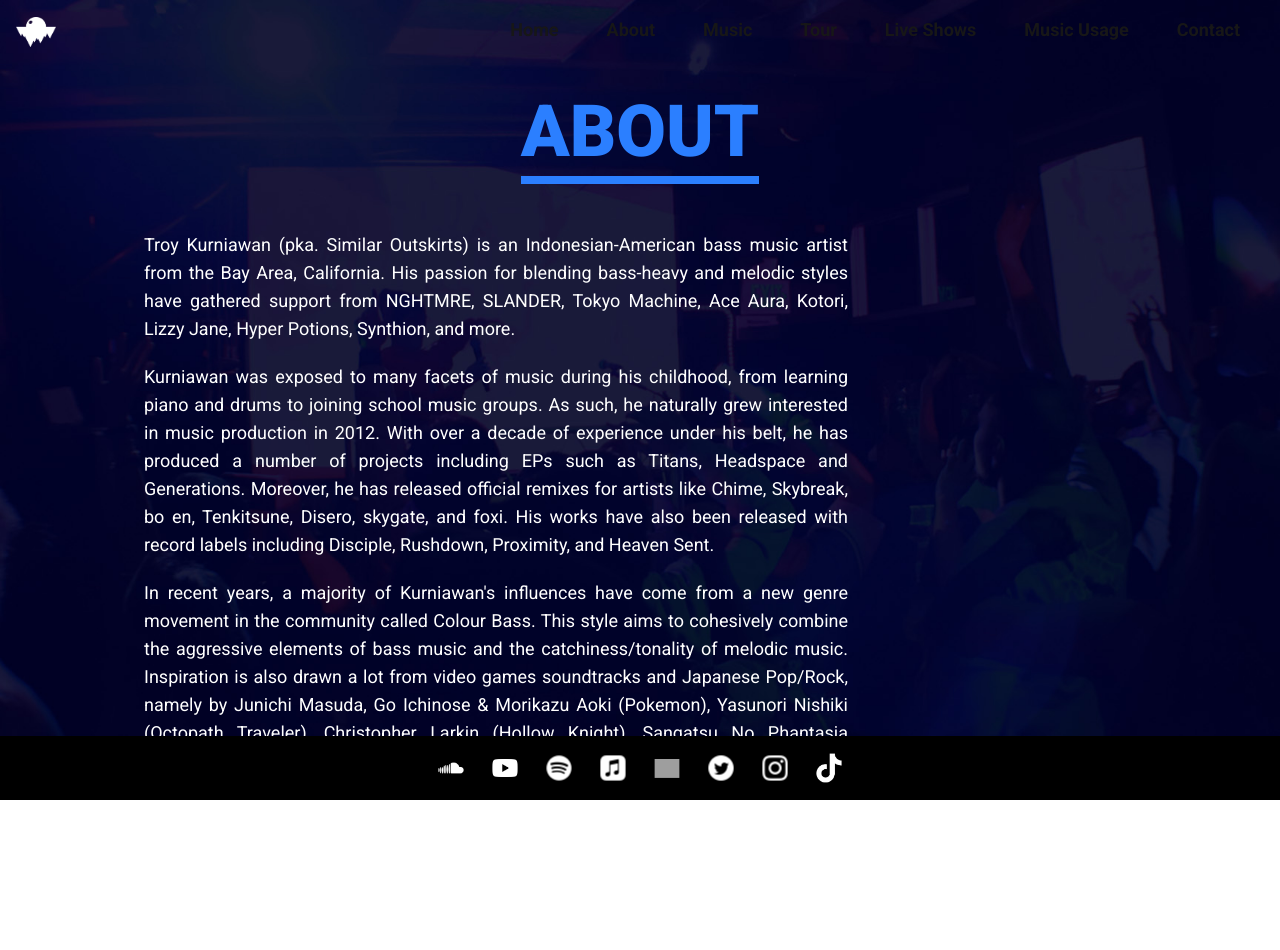
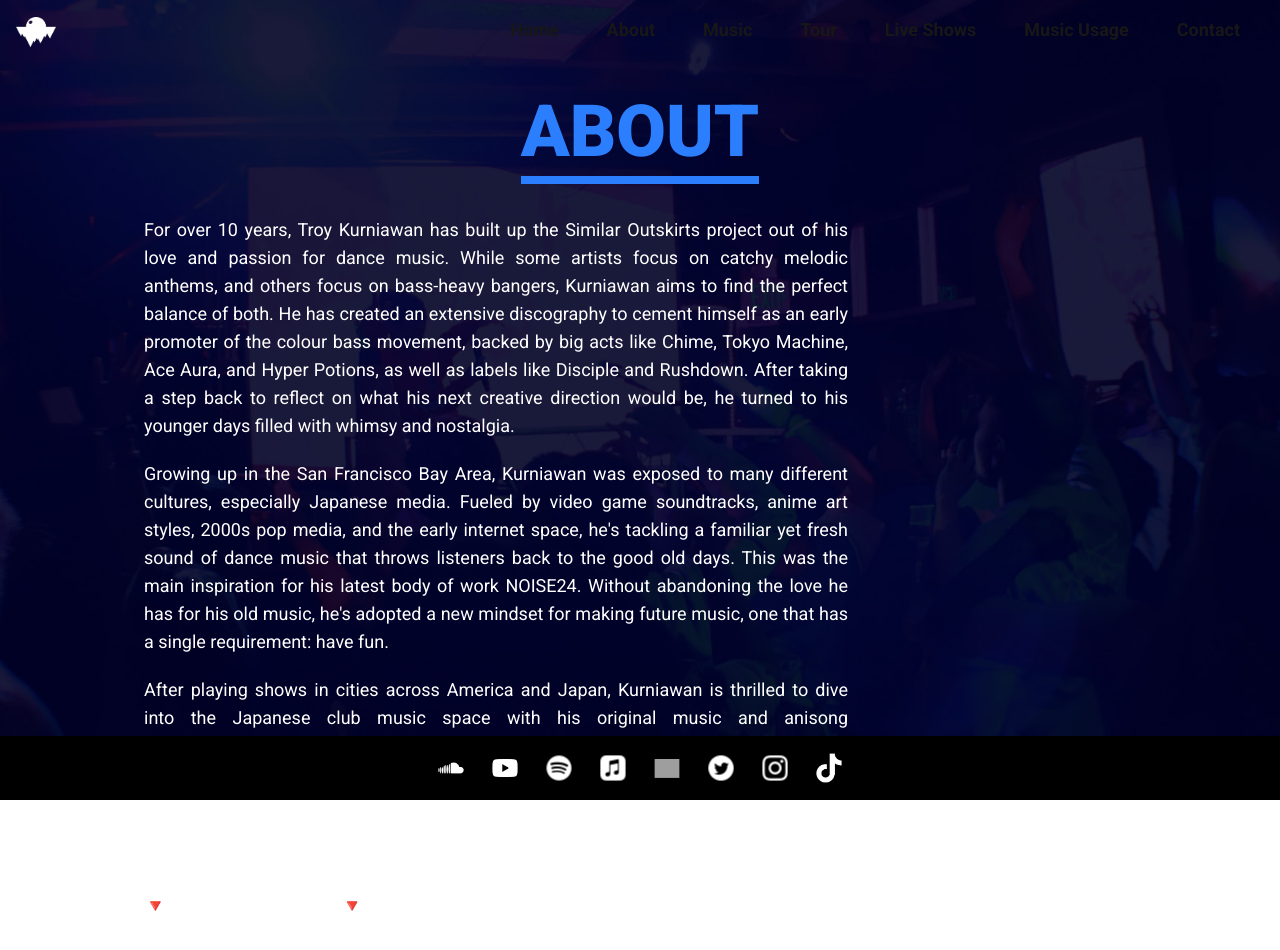
Before and after one commit to TroyKurniawan/similaroutskirts-website-v1.1, a Next.js app: page /about in a window 1280 px wide. Shown: the top 950 px of the page. Before the commit the page ends 853 px from the top, so only its background shows below. Built offline with nearby package versions, Linux system fonts and the light colour scheme; grey boxes are pictures that could not be loaded.

Commit message:
Updated bio

```diff
--- a/src/app/about/page.tsx
+++ b/src/app/about/page.tsx
@@ -45,37 +45,41 @@
             {/* Paragraph */}
             <div className="text-sm md:text-lg text-justify space-y-5">
               <p>
-                Troy Kurniawan (pka. Similar Outskirts) is an
-                Indonesian-American bass music artist from the Bay Area,
-                California. His passion for blending bass-heavy and melodic
-                styles have gathered support from NGHTMRE, SLANDER, Tokyo
-                Machine, Ace Aura, Kotori, Lizzy Jane, Hyper Potions, Synthion,
-                and more.
+                For over 10 years, Troy Kurniawan has built up the Similar
+                Outskirts project out of his love and passion for dance music.
+                While some artists focus on catchy melodic anthems, and others
+                focus on bass-heavy bangers, Kurniawan aims to find the perfect
+                balance of both. He has created an extensive discography to
+                cement himself as an early promoter of the colour bass movement,
+                backed by big acts like Chime, Tokyo Machine, Ace Aura, and
+                Hyper Potions, as well as labels like Disciple and Rushdown.
+                After taking a step back to reflect on what his next creative
+                direction would be, he turned to his younger days filled with
+                whimsy and nostalgia.
               </p>
               <p>
-                Kurniawan was exposed to many facets of music during his
-                childhood, from learning piano and drums to joining school music
-                groups. As such, he naturally grew interested in music
-                production in 2012. With over a decade of experience under his
-                belt, he has produced a number of projects including EPs such as
-                Titans, Headspace and Generations. Moreover, he has released
-                official remixes for artists like Chime, Skybreak, bo en,
-                Tenkitsune, Disero, skygate, and foxi. His works have also been
-                released with record labels including Disciple, Rushdown,
-                Proximity, and Heaven Sent.
+                Growing up in the San Francisco Bay Area, Kurniawan was exposed
+                to many different cultures, especially Japanese media. Fueled by
+                video game soundtracks, anime art styles, 2000s pop media, and
+                the early internet space, he's tackling a familiar yet fresh
+                sound of dance music that throws listeners back to the good old
+                days. This was the main inspiration for his latest body of work
+                NOISE24. Without abandoning the love he has for his old music,
+                he's adopted a new mindset for making future music, one that has
+                a single requirement: have fun.
               </p>
               <p>
-                In recent years, a majority of Kurniawan&apos;s influences have
-                come from a new genre movement in the community called Colour
-                Bass. This style aims to cohesively combine the aggressive
-                elements of bass music and the catchiness/tonality of melodic
-                music. Inspiration is also drawn a lot from video games
-                soundtracks and Japanese Pop/Rock, namely by Junichi Masuda, Go
-                Ichinose & Morikazu Aoki (Pokemon), Yasunori Nishiki (Octopath
-                Traveler), Christopher Larkin (Hollow Knight), Sangatsu No
-                Phantasia (Kiznaiver), Yorushika (A Whisker Away), and Eve
-                (Jujutsu Kaisen, Dororo).
+                After playing shows in cities across America and Japan,
+                Kurniawan is thrilled to dive into the Japanese club music space
+                with his original music and anisong remixes/mashups. The success
+                of his Pretty Rave Girl cover with Kasane Teto has opened up new
+                opportunities to share his love of both dance music and online
+                media with the community. With more tracks on the way, he is
+                ready to show the world how fun bass music can really be if you
+                truly tap into your interests and open your heart to an
+                audience.
               </p>
+              <p>🔻 TETO DANCE MUSIC 🔻</p>
             </div>
             {/* Persona Image */}
             <Image
```
